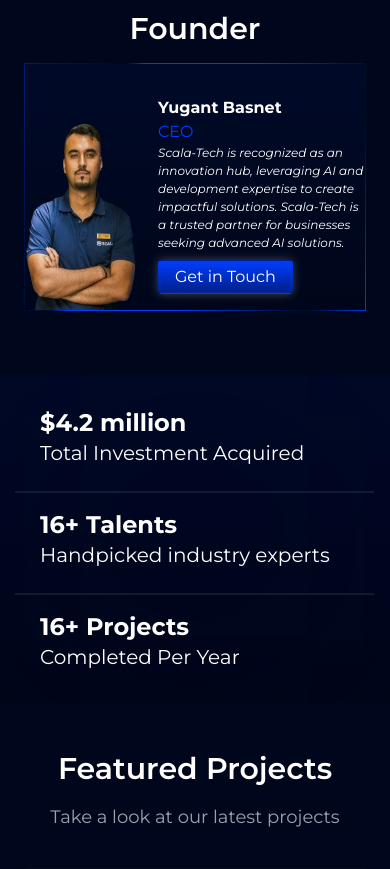
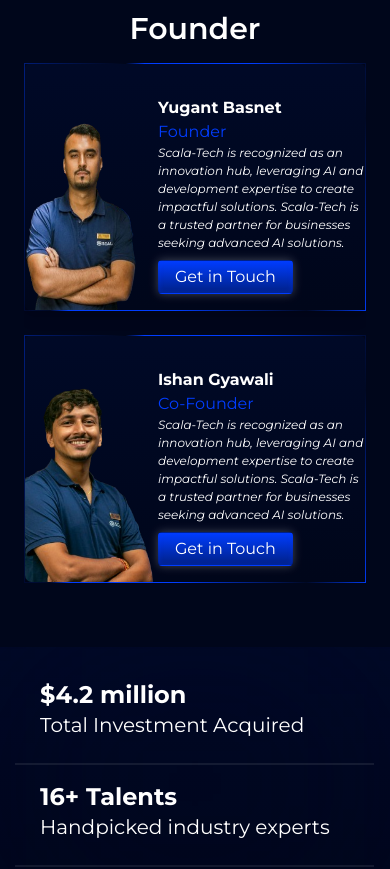
Before and after one commit to abitshrestha03/scala-frontend, a React (Vite) app in the folder frontend/: page / in a window 390 px wide. Shown: the part 3180-4049 px from the top of the page. Built offline with nearby package versions, Linux system fonts and the light colour scheme; no server answers.

Commit message:
mobile menu update

```diff
--- a/frontend/src/components/HomeComponent/Founders.jsx
+++ b/frontend/src/components/HomeComponent/Founders.jsx
@@ -1,4 +1,5 @@
 import Founder1 from "../../assets/images/Founder1.png";
+import Founder2 from "../../assets/images/Founder2.png";
 import { useRef } from "react";
 // import Button from "../Button";
 
@@ -6,18 +7,18 @@
   const cards = [
     {
       name: "Yugant Basnet",
-      role: "CEO",
+      role: "Founder",
       description:
         "Scala-Tech is recognized as an innovation hub, leveraging AI and development expertise to create impactful solutions. Scala-Tech is a trusted partner for businesses seeking advanced AI solutions.",
       image: Founder1, // Replace with your image URL
     },
-    // {
-    //   name: "Ishan Gyawali",
-    //   role: "Founder",
-    //   description:
-    //     "Scala-Tech is recognized as an innovation hub, leveraging AI and development expertise to create impactful solutions. Scala-Tech is a trusted partner for businesses seeking advanced AI solutions.",
-    //   image: Founder2, // Replace with your image URL
-    // },
+    {
+      name: "Ishan Gyawali",
+      role: "Co-Founder",
+      description:
+        "Scala-Tech is recognized as an innovation hub, leveraging AI and development expertise to create impactful solutions. Scala-Tech is a trusted partner for businesses seeking advanced AI solutions.",
+      image: Founder2, // Replace with your image URL
+    },
     // {
     //   name: "John Doe",
     //   role: "CTO",
@@ -55,7 +56,7 @@
                 "linear-gradient(107.07deg, rgba(0, 61, 255, 0.4) 0%, rgba(255, 255, 255, 0) 24.35%, #003DFF 28.89%, #003DFF 54.35%, rgba(255, 255, 255, 0) 85.72%, #003DFF 100.88%)",
               borderImageSlice: 1,
             }}
-            className="ms:pl-4 ms:pe-0 min-w-[100%] lg:min-w-[100%] lg:max-w-[100%] bg-gray-800 text-white rounded-lg shadow-lg lg:p-6 flex flex-row lg:flex-col items-start flex-shrink-0 snap-start cursor-pointer relative overflow-y-hidden"
+            className="ms:pl-4 ms:pe-0 min-w-[100%] lg:min-w-[80%] lg:max-w-[80%] bg-gray-800 text-white rounded-lg shadow-lg lg:p-6 flex flex-row lg:flex-col items-start flex-shrink-0 snap-start cursor-pointer relative overflow-y-hidden"
           >
             {/* Image on the left */}
             <div className="absolute ms:top-12 sm:top-5 -bottom-5 overflow-y-hidden ms:left-4 lg:left-20 transform translate-y-[-10px] -translate-x-[40px] flex-shrink-0">
```
